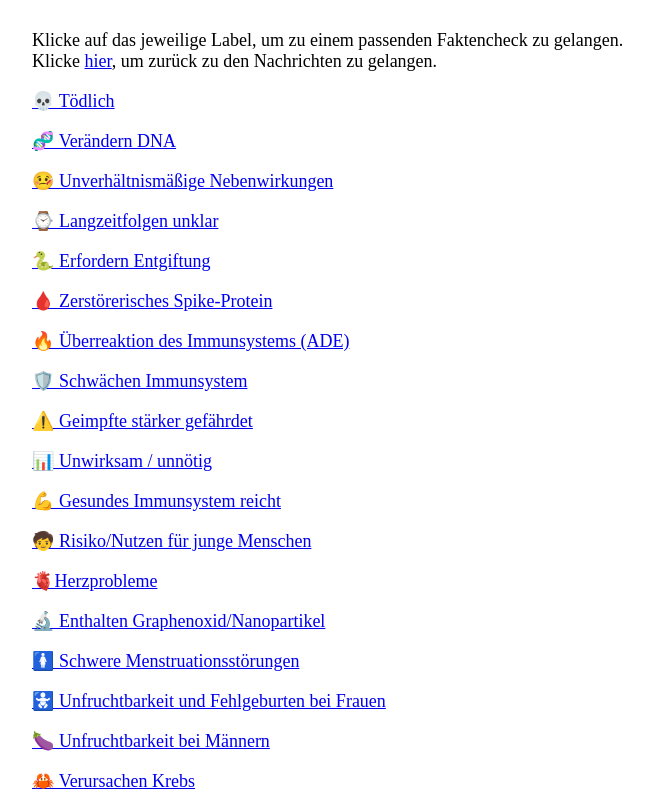
After one commit to TBiele/misinformation-labeling-web-interface, a Django app: page /facts in a window 1280 px wide. The commit adds this page. Shown: the whole page, without its empty margins (208-861 px from the left). Run offline with Django 4.2, Linux system fonts and the light colour scheme.

Commit message:
Add fact check links

```diff
--- /dev/null
+++ b/labeling_app/templates/labeling_app/facts.html
@@ -0,0 +1,121 @@
+<head>
+    <title>Faktenchecks</title>
+    {% load static %}
+    <link rel="stylesheet" href="{% static 'css/global.css' %}">
+</head>
+
+<body>
+    <p>
+        Klicke auf das jeweilige Label, um zu einem passenden Faktencheck zu gelangen.<br>
+        Klicke <a href="label">hier</a>, um zurück zu den Nachrichten zu gelangen.
+    </p>
+    <p>
+        <a
+            href="https://correctiv.org/faktencheck/2022/01/14/nein-diese-bilder-von-gewebeuntersuchungen-beweisen-nicht-dass-covid-19-impfungen-toedlich-sind/">
+            💀 Tödlich
+        </a>
+    </p>
+
+    <p>
+        <a
+            href="https://correctiv.org/faktencheck/2021/01/20/es-gibt-keine-hinweise-dass-mrna-impfstoffe-gegen-covid-19-die-menschliche-dna-veraendern/">
+            🧬 Verändern DNA
+        </a>
+    </p>
+
+    <p>
+        <a
+            href="https://correctiv.org/faktencheck/2021/11/30/irrefuehrende-behauptungen-ueber-gemeldete-nebenwirkungen-nach-covid-19-impfungen-in-der-vigibase-datenbank-der-who/">
+            🤒 Unverhältnismäßige Nebenwirkungen
+        </a>
+    </p>
+
+    <p>
+        <a
+            href="https://correctiv.org/faktencheck/hintergrund/2021/12/03/covid-19-impfstoffe-langzeitfolgen-spaetfolgen-sehr-unwahrscheinlich/">
+            ⌚ Langzeitfolgen unklar
+        </a>
+    </p>
+
+    <p>
+        <a href="https://faktencheck.afp.com/http%253A%252F%252Fdoc.afp.com%252F9QX74G-1">
+            🐍 Erfordern Entgiftung
+        </a>
+    </p>
+
+    <p>
+        <a
+            href="https://correctiv.org/faktencheck/2021/06/18/covid-19-keine-belege-dass-das-durch-eine-mrna-impfung-produzierte-spike-protein-toxisch-wirkt/">
+            🩸 Zerstörerisches Spike-Protein
+        </a>
+    </p>
+    <p>
+        <a
+            href="https://correctiv.org/faktencheck/2021/10/22/nein-es-gibt-keine-hinweise-darauf-dass-covid-19-impfungen-eine-infektion-verstaerken-koennen/">
+            🔥 Überreaktion des Immunsystems (ADE)
+        </a>
+    </p>
+    <p>
+        <a
+            href="https://correctiv.org/faktencheck/2021/12/13/nein-daten-aus-grossbritannien-zeigen-nicht-dass-die-covid-19-impfung-das-immunsystem-langfristig-zerstoert/">
+            🛡️ Schwächen Immunsystem
+        </a>
+    </p>
+    <p>
+        <a
+            href="https://correctiv.org/faktencheck/2021/12/23/covid-19-geimpfte-infizieren-sich-weniger-wahrscheinlich-und-haben-seltener-schwere-verlaeufe-als-ungeimpfte/">
+            ⚠️ Geimpfte stärker gefährdet
+        </a>
+    </p>
+    <p>
+        <a
+            href="https://correctiv.org/faktencheck/2021/12/14/sucharit-bhakdis-aussage-es-gebe-keine-beweise-fuer-die-wirksamkeit-der-covid-19-impfstoffe-ist-falsch/">
+            📊 Unwirksam / unnötig
+        </a>
+    </p>
+    <p>
+        <a
+            href="https://correctiv.org/faktencheck/2021/11/02/braucht-ein-gesundes-immunsystem-keine-impfung-gegen-coronaviren-warum-diese-argumentation-zu-kurz-greift/">
+            💪 Gesundes Immunsystem reicht
+        </a>
+    </p>
+    <p>
+        <a href="https://www.swr3.de/aktuell/fake-news-check/impfung-kinder-sicher-100.html">
+            🧒 Risiko/Nutzen für junge Menschen
+        </a>
+    </p>
+    <p>
+        <a
+            href="https://correctiv.org/faktencheck/2022/01/05/keine-belege-fuer-dramatischen-anstieg-des-risikos-fuer-herzkrankheiten-durch-mrna-impfungen/">
+            🫀Herzprobleme
+        </a>
+    </p>
+    <p>
+        <a
+            href="https://correctiv.org/faktencheck/2021/08/24/nein-zugelassene-covid-19-impfstoffe-enthalten-kein-graphenoxid/">
+            🔬 Enthalten Graphenoxid/Nanopartikel
+        </a>
+    </p>
+    <p>
+        <a href="https://www.swr.de/wissen/zyklusstoerungen-nach-corona-impfung-100.html">
+            🚺 Schwere Menstruationsstörungen
+        </a>
+    </p>
+    <p>
+        <a
+            href="https://correctiv.org/faktencheck/2021/12/21/covid-19-impfung-irrefuehrende-behauptungen-ueber-fehlgeburten-und-krankheiten-bei-kindern-in-der-stillzeit/">
+            🚼 Unfruchtbarkeit und Fehlgeburten bei Frauen
+        </a>
+    </p>
+    <p>
+        <a href="https://www.mdr.de/wissen/corona-covid-impfung-nicht-unfruchtbar-100.html">
+            🍆 Unfruchtbarkeit bei Männern
+        </a>
+    </p>
+    <p>
+        <a
+            href="https://correctiv.org/faktencheck/2022/01/21/nein-ein-fachartikel-beweist-nicht-dass-auffrischungsimpfungen-das-krebswachstum-beschleunigen/">
+            🦀 Verursachen Krebs
+        </a>
+    </p>
+</body>
--- a/labeling_app/urls.py
+++ b/labeling_app/urls.py
@@ -11,4 +11,5 @@ urlpatterns = [
     path("warning", views.warning, name="warning"),
     path("label", views.labelling, name="label"),
     path("done", views.done, name="done"),
+    path("facts", views.facts, name="facts"),
 ]
--- a/labeling_app/views.py
+++ b/labeling_app/views.py
@@ -114,3 +114,7 @@ def labelling(request):
 
 def done(request):
     return render(request, "labeling_app/done.html")
+
+
+def facts(request):
+    return render(request, "labeling_app/facts.html")
```
Also changed, not shown: labeling_app/templates/labeling_app/label.html (+10 -4 lines).
